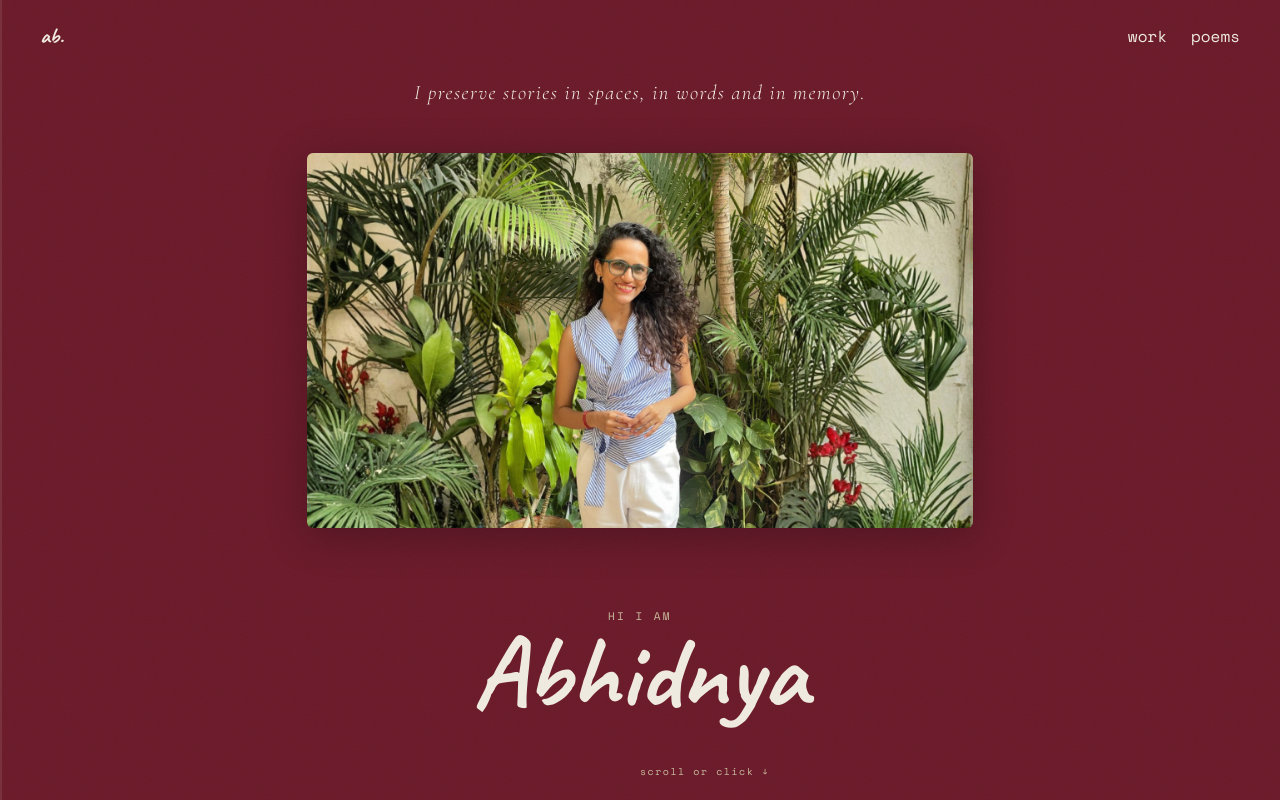
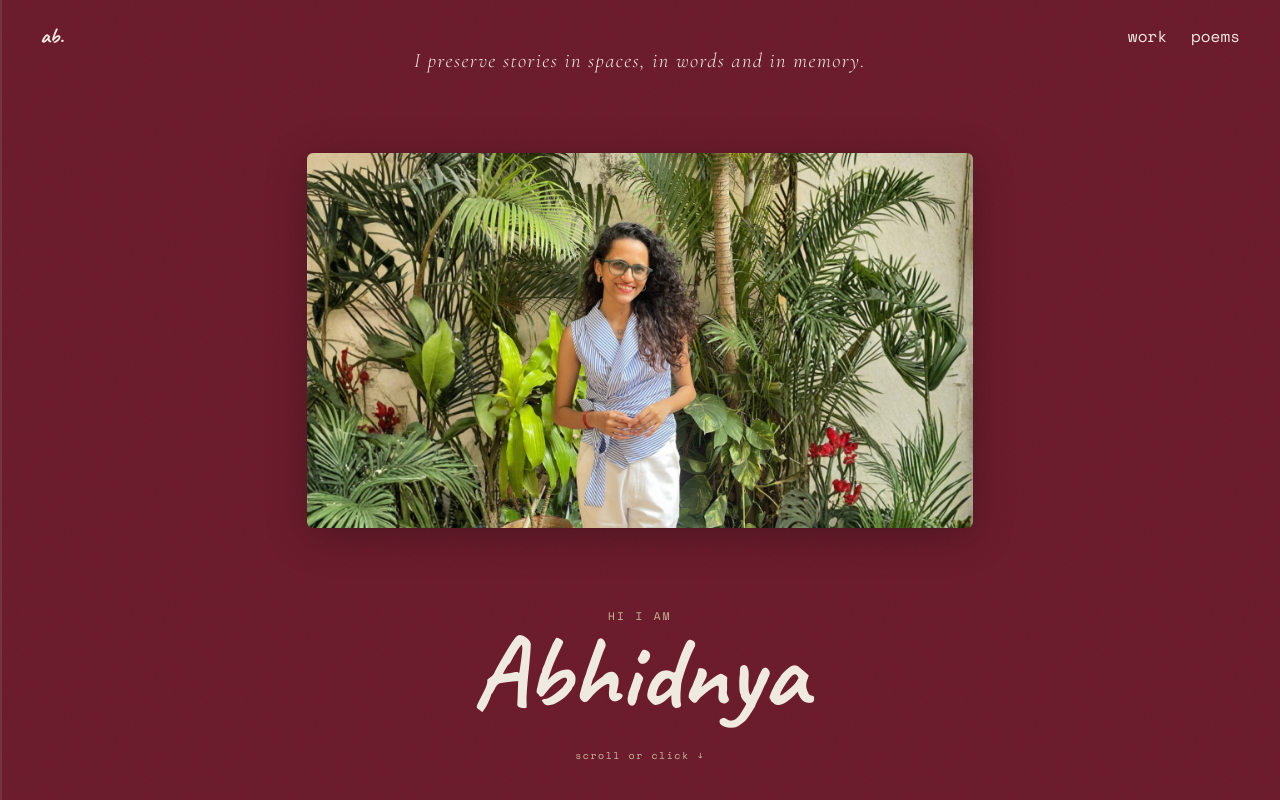
Before and after one commit to abhirajkochale/abhidnyakochale, a React (Vite) app: page / in a window 1280 px wide. Built offline with nearby package versions, Linux system fonts and the light colour scheme.

Commit message:
Refactor HomePage image transition and fix scroll behavior

```diff
--- a/src/pages/HomePage.jsx
+++ b/src/pages/HomePage.jsx
@@ -57,14 +57,15 @@ export default function HomePage() {
 
   // ── page-1 entrance ────────────────────────────────────────────
   useEffect(() => {
-    gsap.set(quoteRef.current, { opacity: 0, y: -16 })
+    gsap.set(quoteRef.current, { opacity: 1 })
+    gsap.set('.quote-word', { opacity: 0, y: 10 })
     gsap.set(labelRef.current, { opacity: 0, y: 12 })
     gsap.set('.hero-letter', { opacity: 0, y: 44 })
     gsap.set(scrollHintRef.current, { opacity: 0 })
     gsap.set(aboutTextRef.current, { opacity: 0, x: -28 })
 
     const tl = gsap.timeline({ delay: 0.2 })
-    tl.to(quoteRef.current, { opacity: 1, y: 0, duration: 0.7, ease: 'power2.out' })
+    tl.to('.quote-word', { opacity: 1, y: 0, duration: 0.6, stagger: 0.06, ease: 'power2.out' })
       .to(labelRef.current, { opacity: 1, y: 0, duration: 0.4, ease: 'power2.out' }, '-=0.2')
       .to('.hero-letter', { opacity: 1, y: 0, duration: 0.5, stagger: 0.055, ease: 'power3.out' }, '-=0.15')
       .to(scrollHintRef.current, { opacity: 1, duration: 0.6 }, '-=0.1')
@@ -236,13 +237,13 @@ export default function HomePage() {
         * { box-sizing: border-box; margin: 0; padding: 0; }
 
         @keyframes bob {
-          0%, 100% { transform: translateY(0); }
-          50%       { transform: translateY(6px); }
+          0%, 100% { transform: translateX(-50%) translateY(0); }
+          50%       { transform: translateX(-50%) translateY(6px); }
         }
       `}</style>
 
       {/*
-        OUTER WRAPPER — full viewport, scrollable (overflow-y: scroll)
+        OUTER WRAPPER — full viewport
         Background colour transitions on this element
       */}
       <div
@@ -252,17 +253,12 @@ export default function HomePage() {
           position: 'relative',
           width: '100vw',
           height: '100vh',
-          overflowY: 'scroll',
+          overflowY: 'hidden',
           overflowX: 'hidden',
           backgroundColor: '#6B1A2A',
           cursor: page === 1 ? 'default' : 'auto',
         }}
       >
-        {/*
-          Tall inner scroll area so the scroll event fires
-          (we only use scroll as a gesture trigger, not for actual layout)
-        */}
-        <div style={{ height: '300vh', position: 'relative' }} />
       </div>
 
       {/*
@@ -322,7 +318,7 @@ export default function HomePage() {
           ref={quoteRef}
           style={{
             position: 'absolute',
-            top: '10%',
+            top: '6%',
             left: '50%',
             transform: 'translateX(-50%)',
             width: '100%',
@@ -337,7 +333,12 @@ export default function HomePage() {
             whiteSpace: 'nowrap',
           }}
         >
-          I preserve stories in spaces, in words and in memory.
+          {"I preserve stories in spaces, in words and in memory.".split(' ').map((word, i, arr) => (
+            <span key={i} style={{ display: 'inline-block', whiteSpace: 'pre' }}>
+              <span className="quote-word" style={{ display: 'inline-block' }}>{word}</span>
+              {i !== arr.length - 1 ? ' ' : ''}
+            </span>
+          ))}
         </p>
 
         {/* "Hi I am" + "Abhidnya" — centered, near bottom */}
@@ -391,7 +392,7 @@ export default function HomePage() {
           ref={scrollHintRef}
           style={{
             position: 'absolute',
-            bottom: '3%',
+            bottom: '5%',
             left: '50%',
             transform: 'translateX(-50%)',
             fontFamily: "'Space Mono', monospace",
@@ -447,7 +448,7 @@ export default function HomePage() {
             <em style={{ fontStyle: 'italic' }}>This is my work and thinking behind it.</em>
           </p>
 
-          <div style={{ display: 'flex', flexDirection: 'column', alignItems: 'flex-start', gap: '16px', marginTop: '36px' }}>
+          <div style={{ display: 'flex', flexDirection: 'row', alignItems: 'center', gap: '24px', marginTop: '36px' }}>
             {/* Explore Work button */}
             <button
               ref={exploreRef}
```
